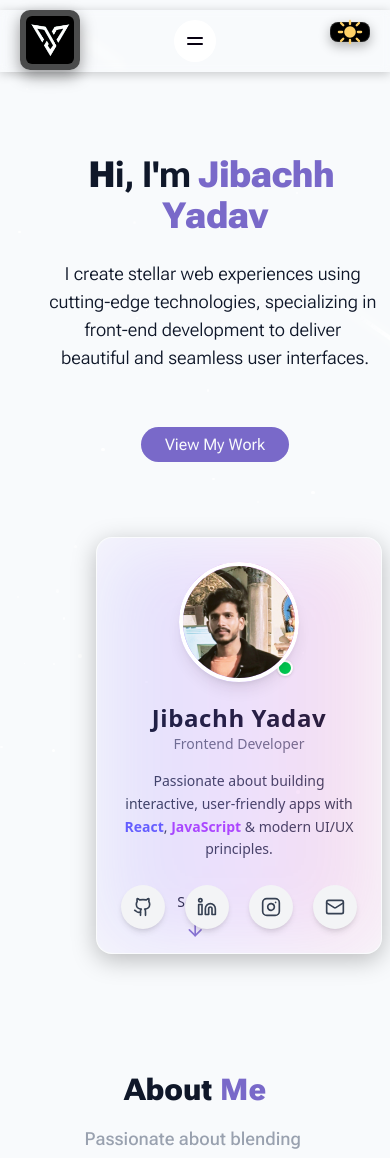
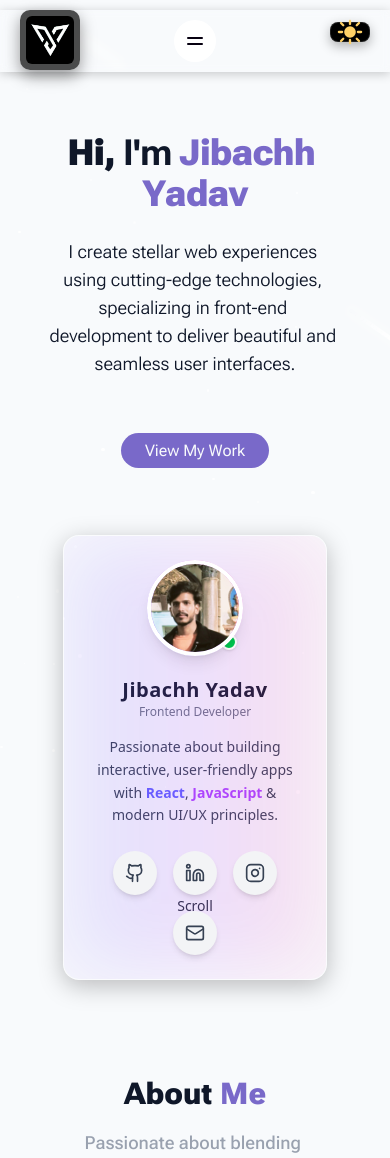
Before and after one commit to jibachyadav/my-portfolio, a React (Vite) app: page / in a window 390 px wide. Shown: the top 1158 px of the page. Built offline with nearby package versions, Linux system fonts and the light colour scheme.

Commit message:
Update ProfileCard.jsx

```diff
--- a/src/components/ui/ProfileCard.jsx
+++ b/src/components/ui/ProfileCard.jsx
@@ -1,4 +1,4 @@
-import { Github, Linkedin, Instagram, Mail, Camera, Sparkles } from "lucide-react";
+import { Github, Linkedin, Instagram, Mail } from "lucide-react";
 import { useState, useRef } from "react";
 
 const ProfileCard = () => {
@@ -23,36 +23,40 @@ const ProfileCard = () => {
 
   return (
     <div
-      className="relative max-w-sm ml-12 mt-8 p-6 rounded-2xl bg-white/10 dark:bg-gray-900/20 backdrop-blur-xl shadow-[0_6px_25px_rgba(0,0,0,0.25)] border border-white/20 dark:border-gray-700 overflow-hidden group transform transition-all duration-700 hover:-translate-y-3 hover:scale-110 hover:shadow-[0_0_60px_rgba(99,102,241,0.6),0_0_80px_rgba(236,72,153,0.5)] hover:rotate1 cursor-pointer"
+      className="relative max-w-sm mx-auto mt-6 p-6 rounded-2xl
+                 bg-white/10 dark:bg-gray-900/20 backdrop-blur-xl
+                 shadow-[0_6px_25px_rgba(0,0,0,0.25)] border border-white/20 dark:border-gray-700
+                 overflow-hidden group transform transition-all duration-700
+                 hover:-translate-y-2 hover:scale-105 hover:shadow-[0_0_40px_rgba(99,102,241,0.6),0_0_50px_rgba(236,72,153,0.5)]
+                 cursor-pointer w-[90%] sm:w-auto"
       onMouseEnter={() => setIsHovered(true)}
       onMouseLeave={() => setIsHovered(false)}
     >
-
       {/* Background Glow */}
       <div className="absolute inset-0 bg-gradient-to-r from-indigo-500 via-purple-500 to-pink-500 opacity-15 blur-2xl group-hover:opacity-35 transition duration-500 pointer-events-none"></div>
 
       {/* Profile Image */}
-      <div className="relative w-30 h-30 mx-auto mb-5">
-        <div className="absolute inset-0 rounded-full bg-gradient-to-tr from-indigo-500 via-purple-500 to-pink-500 animate-spin-slow opacity-60 pointer-events-cursor"></div>
+      <div className="relative w-24 h-24 sm:w-28 sm:h-28 mx-auto mb-5">
+        <div className="absolute inset-0 rounded-full bg-gradient-to-tr from-indigo-500 via-purple-500 to-pink-500 animate-spin-slow opacity-60"></div>
         <img
-          src="/Profile.jpg"
+          src={profileImage}
           alt="Profile"
-          className="relative z-10 w-full h-full object-cover rounded-full border-4 border-white dark:border-gray-900 shadow-lg transition-transform duration-500 group-hover:scale-125"
+          className="relative z-10 w-full h-full object-cover rounded-full border-4 border-white dark:border-gray-900 shadow-lg transition-transform duration-500 group-hover:scale-110"
         />
         {/* Online Status Dot */}
-        <span className="absolute bottom-1.5 right-1.5 w-4 h-4 bg-green-500 rounded-full border-2 border-white dark:border-gray-900 shadow pointer-events-cursor"></span>
+        <span className="absolute bottom-1.5 right-1.5 w-4 h-4 bg-green-500 rounded-full border-2 border-white dark:border-gray-900 shadow"></span>
       </div>
 
       {/* Name and Title */}
-      <h2 className="text-2xl font-bold text-gray-900 dark:text-white tracking-wide">
+      <h2 className="text-xl sm:text-2xl font-bold text-gray-900 dark:text-white tracking-wide text-center">
         Jibachh Yadav
       </h2>
-      <p className="text-sm text-gray-500 dark:text-gray-400 font-medium">
+      <p className="text-xs sm:text-sm text-gray-500 dark:text-gray-400 font-medium text-center">
         Frontend Developer
       </p>
 
       {/* Bio */}
-      <p className="mt-4 text-sm text-gray-700 dark:text-gray-300 leading-relaxed">
+      <p className="mt-4 text-sm text-gray-700 dark:text-gray-300 leading-relaxed text-center px-2">
         Passionate about building interactive, user-friendly apps with{" "}
         <span className="font-semibold text-indigo-500">React</span>,{" "}
         <span className="font-semibold text-purple-500">JavaScript</span> & modern
@@ -60,7 +64,7 @@ const ProfileCard = () => {
       </p>
 
       {/* Social Links */}
-      <div className="flex justify-center gap-5 mt-6 relative z-20">
+      <div className="flex justify-center gap-4 mt-6 relative z-20 flex-wrap">
         <a
           href="https://github.com/jibachyadav"
           target="_blank"
```
